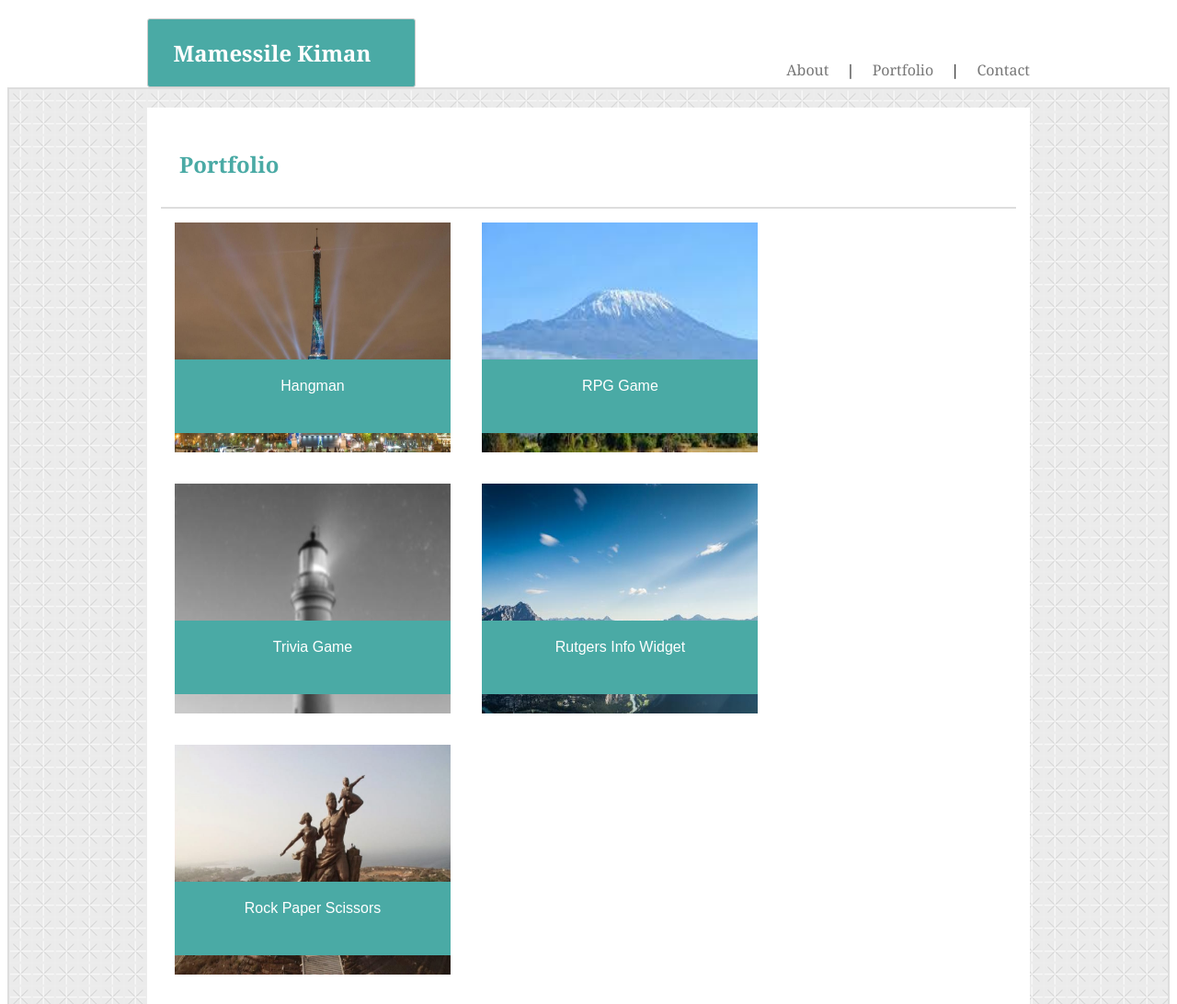
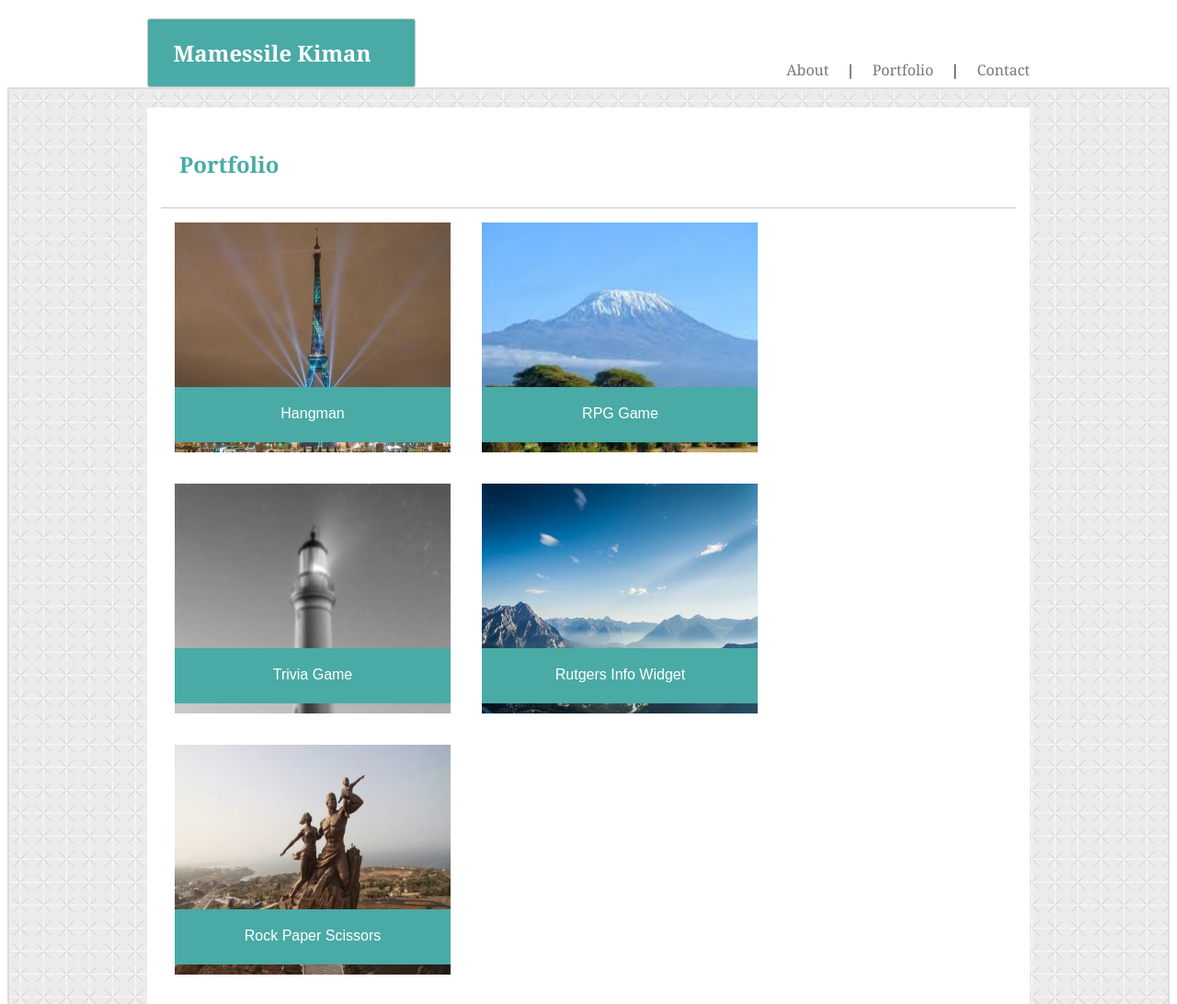
Before and after one commit to Sile-Kiman/Sile-Kiman.github.io, a plain HTML site: page portfolio.html in a window 1280 px wide. Shown: the top 1092 px of the page at 92% size. Drawn offline with Linux system fonts and the light colour scheme.

Commit message:
updated portfolio file

```diff
--- a/assets/css/portfolio.css
+++ b/assets/css/portfolio.css
@@ -90,10 +90,10 @@ img{
 
 p{
     position: absolute;
-    bottom: 20px;
+    bottom: 10px;
     background:  #4aaaa5;
     padding: 20px;
-    height: 40px;
+    height: 20px;
     width: 260px;
     margin:20px;
     left: -5px;
```
